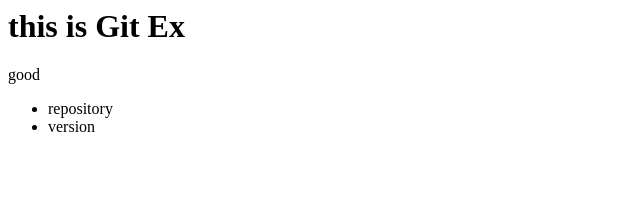
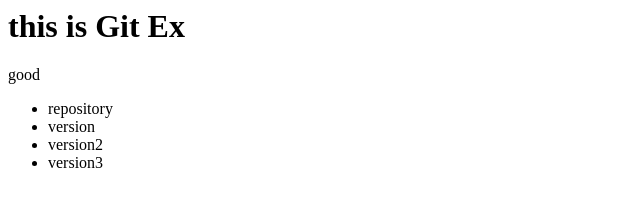
Before and after one commit to Juseung2/OpenTutorials, a plain HTML site: page index.html in a window 1280 px wide. Shown: the whole page, without its empty margins (0-640 px from the left). Drawn offline with Linux system fonts and the light colour scheme.

Commit message:
version 2 3

```diff
--- a/index.html
+++ b/index.html
@@ -7,6 +7,8 @@
         <ul>
 			<li>repository</li>
 			<li>version</li>
+			<li>version2</li>
+			<li>version3</li>
         </ul>
     </body>
 </html>
```
